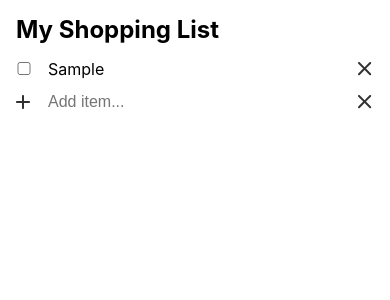
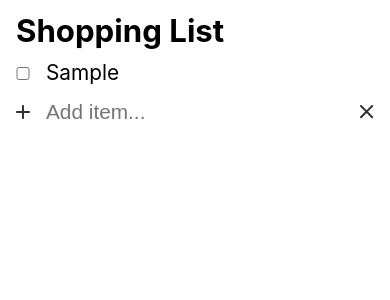
Before and after one commit to lalueders/family-plan, a React (Create React App) app: page / in a window 390 px wide. Both pictures are taken after typing "Sample" into the empty fields and a click on the button 24 px from the left and 69 px from the top of the page. Shown: the top 300 px of the page. Built offline with nearby package versions, Linux system fonts and the light colour scheme.

Commit message:
Responsive grid layout

```diff
--- a/src/App.js
+++ b/src/App.js
@@ -1,11 +1,7 @@
 import ShoppingList from './components/ShoppingList';
 
 function App() {
-  return (
-    <main>
-      <ShoppingList />
-    </main>
-  );
+  return <ShoppingList />;
 }
 
 export default App;
--- a/src/GlobalStyles.js
+++ b/src/GlobalStyles.js
@@ -14,10 +14,12 @@ export default createGlobalStyle`
   }
 
   body {
+    margin: 1rem;
     background-color: var(--white);
     font-family: -apple-system, BlinkMacSystemFont, 'Segoe UI', Roboto, Oxygen, Ubuntu, Cantarell, 'Open Sans', 'Helvetica Neue', sans-serif;
-    font-size: 1rem;
-    line-height: 1.2;
+    font-size: 1.3rem;
+    line-height: 1;
+
   }
 
   .sr-only{
--- a/src/components/NewShoppingListItem.js
+++ b/src/components/NewShoppingListItem.js
@@ -3,27 +3,27 @@ import styled from 'styled-components/macro';
 import add from '../assets/add.svg';
 import clear from '../assets/clear.svg';
 
-export default function NewShoppingListItem({ onSubmit }) {
+export default function NewShoppingListItem({ onCreate }) {
   const [input, setInput] = useState('');
 
   function handleOnChange(event) {
     setInput(event.target.value);
   }
 
-  function handleClickToClear(event) {
+  function handleOnClickClear(event) {
     event.preventDefault();
     setInput('');
   }
 
-  function handleClickToAdd(event) {
+  function handleSubmitCreate(event) {
     event.preventDefault();
-    onSubmit(input);
+    onCreate(input);
     setInput('');
   }
 
   return (
-    <Add>
-      <button type="submit" onClick={handleClickToAdd}>
+    <Create>
+      <button type="submit" onClick={handleSubmitCreate}>
         <img src={add} alt="Add new item to shopping list"></img>
       </button>
       <input
@@ -36,24 +36,25 @@ export default function NewShoppingListItem({ onSubmit }) {
         value={input}
         onChange={handleOnChange}
       />
-      <button onClick={handleClickToClear}>
+      <button onClick={handleOnClickClear}>
         <img src={clear} alt="Clear Input"></img>
       </button>
-    </Add>
+    </Create>
   );
 }
 
-const Add = styled.form`
+const Create = styled.form`
   display: grid;
+  grid-template-columns: 14px auto 14px;
   align-items: center;
-  grid-template-columns: 1rem auto 1rem;
   gap: 1rem;
-  border: none;
 
   input {
+    min-width: 100%;
     padding: 0;
     border: none;
     font-size: inherit;
+    justify-self: stretch;
   }
 
   input:focus {
@@ -61,7 +62,6 @@ const Add = styled.form`
   }
 
   button {
-    background-color: red;
     display: grid;
     padding: 0;
     border: none;
--- a/src/components/ShoppingList.js
+++ b/src/components/ShoppingList.js
@@ -1,72 +1,49 @@
 import { useState } from 'react';
 import styled from 'styled-components/macro';
+import { nanoid } from 'nanoid';
 import ShoppingListItem from './ShoppingListItem';
 import NewShoppingListItem from './NewShoppingListItem';
-import add from '../assets/add.svg';
-import clear from '../assets/clear.svg';
 
 export default function ShoppingList() {
   const [shoppingList, setShoppingList] = useState([]);
 
-  function onSubmit(input) {
-    setShoppingList([...shoppingList, input]);
+  function onCreate(input) {
+    const newItem = { id: nanoid(), name: input, active: false };
+    setShoppingList([...shoppingList, newItem]);
   }
 
-  function onEdit(input, event) {
-    const index = shoppingList.indexOf(event.currentTarget.value);
-    if (index !== -1) {
-      shoppingList[index] = input;
-    }
-
+  function onEdit(event, input) {
+    const index = shoppingList.findIndex(item => item.id === event.currentTarget.id);
+    shoppingList[index] = { id: event.currentTarget.id, name: input, active: false };
     setShoppingList([...shoppingList]);
   }
 
   function onDelete(event) {
-    const index = shoppingList.indexOf(event.currentTarget.value);
+    const index = shoppingList.findIndex(item => item.id === event.currentTarget.id);
     shoppingList.splice(index, 1);
     setShoppingList([...shoppingList]);
   }
 
   return (
     <Container>
-      <h2>My Shopping List</h2>
-      {shoppingList.map((item, index) => (
-        <ShoppingListItem item={item} key={index} onDelete={onDelete} onEdit={onEdit} />
+      <h2>Shopping List</h2>
+      {shoppingList.map(item => (
+        <ShoppingListItem
+          key={item.id}
+          id={item.id}
+          item={item.name}
+          onDelete={onDelete}
+          onEdit={onEdit}
+        />
       ))}
-      <NewShoppingListItem onSubmit={onSubmit} />
+      <NewShoppingListItem onCreate={onCreate} />
     </Container>
   );
 }
 
 const Container = styled.div`
+  width: 100%;
   user-select: none;
-  padding: 1rem;
   display: grid;
   gap: 1rem;
 `;
-
-const Add = styled.form`
-  display: grid;
-  align-items: center;
-  grid-template-columns: 1rem auto 1rem;
-  gap: 1rem;
-  border: none;
-
-  input {
-    padding: 0;
-    border: none;
-    font-size: inherit;
-  }
-
-  input:focus {
-    outline: none;
-  }
-
-  button {
-    background-color: red;
-    display: grid;
-    padding: 0;
-    border: none;
-    background: inherit;
-  }
-`;
--- a/src/components/ShoppingListItem.js
+++ b/src/components/ShoppingListItem.js
@@ -3,47 +3,43 @@ import styled from 'styled-components/macro';
 import add from '../assets/add.svg';
 import clear from '../assets/clear.svg';
 
-export default function ShoppingListItem({ item, onDelete, onEdit }) {
-  const [active, setActive] = useState(true);
+export default function ShoppingListItem({ id, item, onDelete, onEdit }) {
+  const [isSelected, setIsSelected] = useState(false);
   const [input, setInput] = useState(item);
-
-  function handleClickToClear(event) {
-    event.preventDefault();
-    setInput('');
-  }
-
-  function handleClickOnDelete(event) {
-    event.preventDefault();
-    onDelete(event);
-  }
-
-  function handleClickOnEdit() {
-    setActive(!active);
-  }
 
   function handleOnChange(event) {
     setInput(event.target.value);
   }
 
+  function handleOnClickDelete(event) {
+    onDelete(event);
+  }
+
+  function handleOnClickEdit() {
+    setIsSelected(!isSelected);
+  }
+
   function handleSubmitEdit(event) {
     event.preventDefault();
-    onEdit(input, event);
-    setActive(!active);
+    onEdit(event, input);
+    setIsSelected(!isSelected);
   }
 
   return (
     <>
-      {active ? (
+      {!isSelected ? (
         <Form>
           <input type="checkbox" id={item} name={item} />
-          <label onClick={handleClickOnEdit}>{item}</label>
-          <button value={item} onClick={handleClickOnDelete}>
-            <img src={clear} alt="Delete item from shopping list"></img>
-          </button>
+          <label id={id} onClick={handleOnClickEdit}>
+            {item}
+          </label>
+          {/* <button id={id} onClick={handleOnClickDelete}>
+            <img src={clear} alt="Clear Input"></img>
+          </button> */}
         </Form>
       ) : (
         <Edit>
-          <button type="submit" value={item} onClick={handleSubmitEdit}>
+          <button type="submit" id={id} onClick={handleSubmitEdit}>
             <img src={add} alt="Add new item to shopping list"></img>
           </button>
           <input
@@ -56,7 +52,7 @@ export default function ShoppingListItem({ item, onDelete, onEdit }) {
             value={input}
             onChange={handleOnChange}
           />
-          <button onClick={handleClickToClear}>
+          <button id={id} onClick={handleOnClickDelete}>
             <img src={clear} alt="Clear Input"></img>
           </button>
         </Edit>
@@ -65,16 +61,68 @@ export default function ShoppingListItem({ item, onDelete, onEdit }) {
   );
 }
 
+// const Form = styled.form`
+//   user-select: none;
+//   display: grid;
+//   align-items: center;
+//   grid-template-columns: auto auto auto;
+//   gap: 1rem;
+//   line-height: 1;
+
+//   button {
+//     display: grid;
+//     padding: 0;
+//     border: none;
+//     background: inherit;
+//   }
+// `;
+
+// const Edit = styled.form`
+//   display: grid;
+//   align-items: center;
+//   grid-template-columns: auto 1fr auto;
+//   justify-content: space-between;
+//   gap: 1rem;
+//   border: none;
+
+//   input {
+//     padding: 0;
+//     border: none;
+//     font-size: inherit;
+//   }
+
+//   input:focus {
+//     outline: none;
+//   }
+
+//   button {
+//     background-color: red;
+//     display: grid;
+//     padding: 0;
+//     border: none;
+//     background: inherit;
+//   }
+// `;
+
 const Form = styled.form`
-  user-select: none;
   display: grid;
+  grid-template-columns: 14px auto;
   align-items: center;
-  grid-template-columns: 1rem auto 1rem;
   gap: 1rem;
-  line-height: 1;
+
+  label {
+    min-width: 100%;
+    padding: 0;
+    border: none;
+    font-size: inherit;
+    justify-self: stretch;
+  }
+
+  input:focus {
+    outline: none;
+  }
 
   button {
-    background-color: red;
     display: grid;
     padding: 0;
     border: none;
@@ -84,15 +132,16 @@ const Form = styled.form`
 
 const Edit = styled.form`
   display: grid;
+  grid-template-columns: 14px auto 14px;
   align-items: center;
-  grid-template-columns: 1rem auto 1rem;
   gap: 1rem;
-  border: none;
 
   input {
+    min-width: 100%;
     padding: 0;
     border: none;
     font-size: inherit;
+    justify-self: stretch;
   }
 
   input:focus {
@@ -100,7 +149,6 @@ const Edit = styled.form`
   }
 
   button {
-    background-color: red;
     display: grid;
     padding: 0;
     border: none;
```
